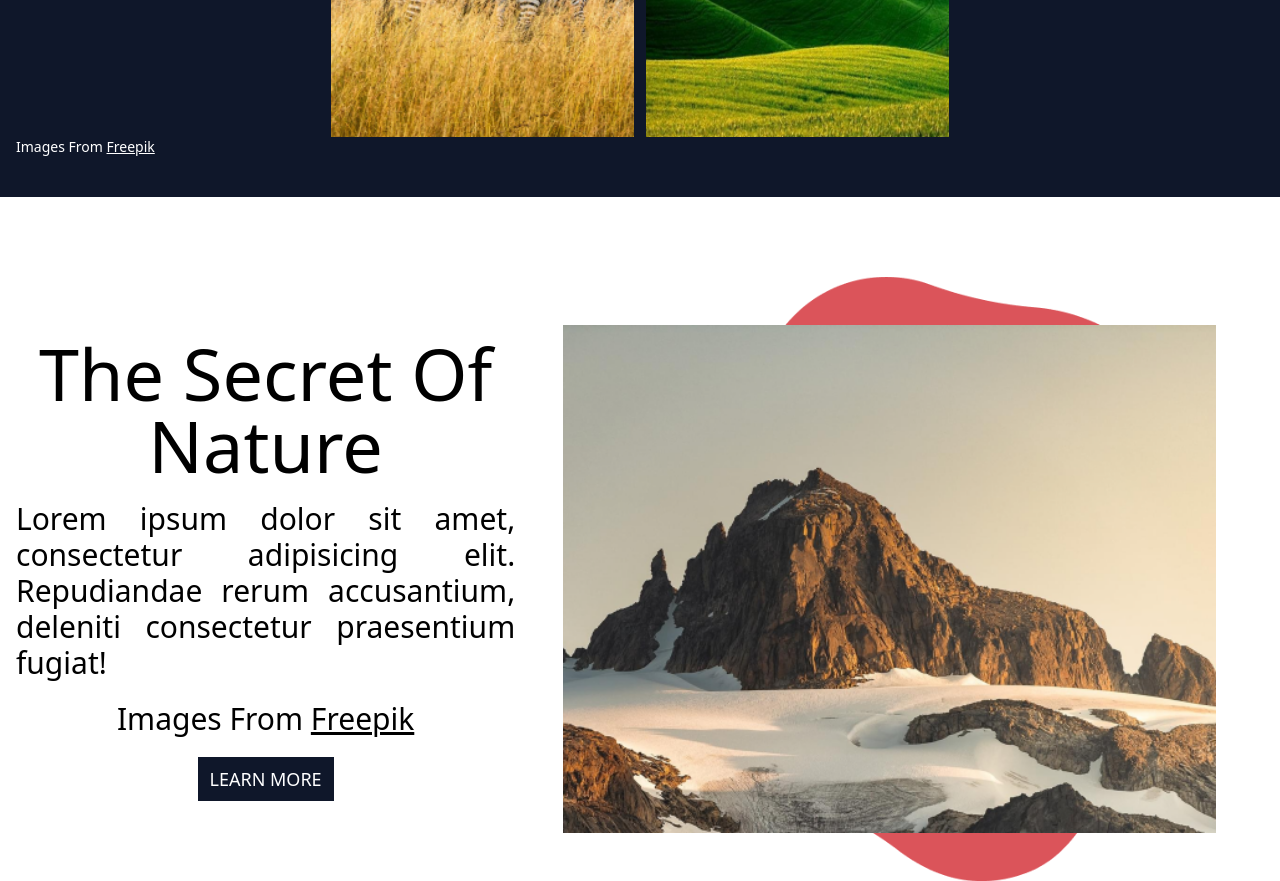
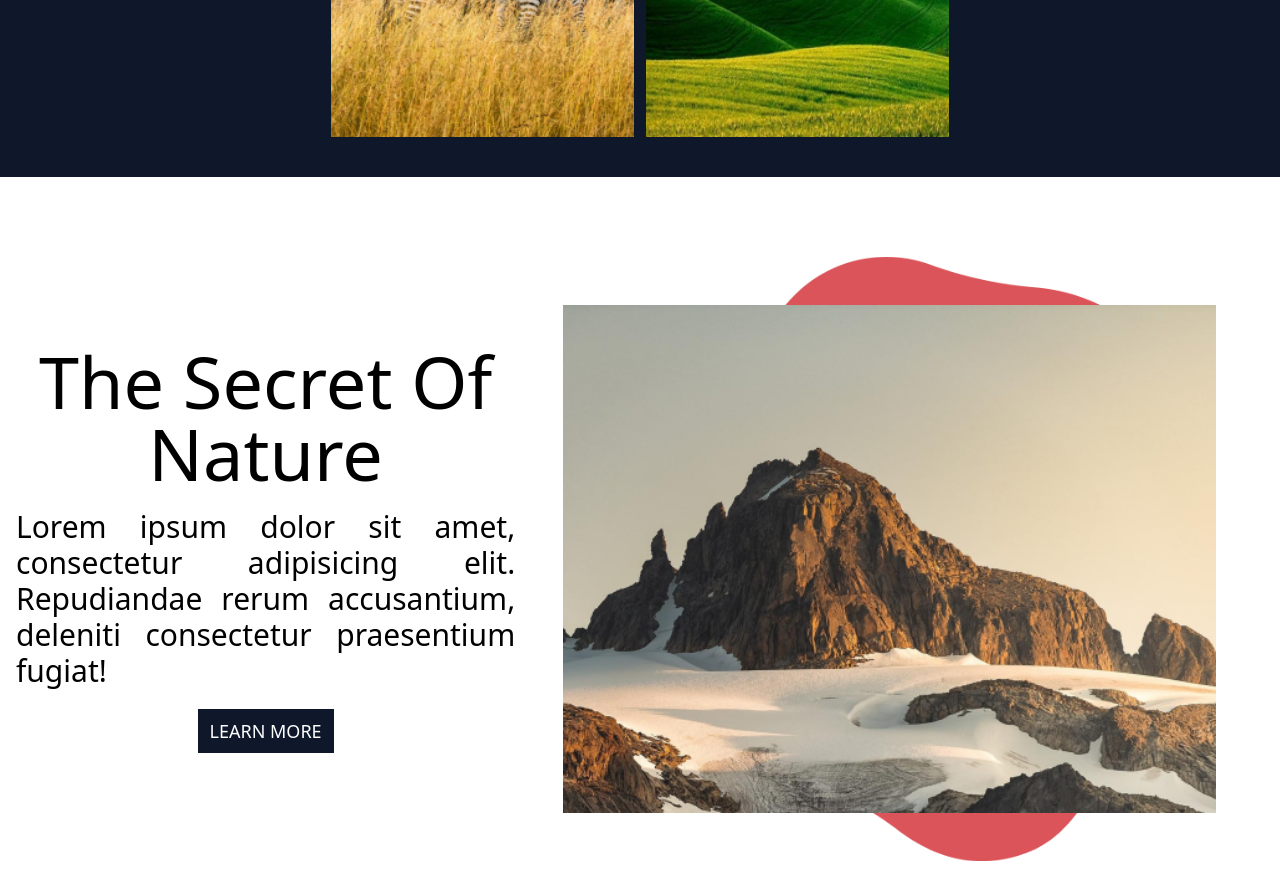
Before and after one commit to fs-nirjhor/travel-with-fsn, a website: page index.html in a window 1280 px wide. Shown: the part 1360-2241 px from the top of the page. Drawn offline with nearby package versions, Linux system fonts and the light colour scheme.

Commit message:
freepik remove

```diff
--- a/index.html
+++ b/index.html
@@ -20,7 +20,7 @@
   </head>
   <body>
     <header class="sticky top-0 bg-white shadow-md">
-    <nav class="flex justify-between items-center px-3 md:container mx-auto text-lg lg:text-3xl">
+    <nav class="flex justify-between items-center px-3 md:container mx-auto text-sm lg:text-xl">
       <img src="./images/fsn-travel.svg" class="h-14 md:h-20" alt="logo" />
       <details class="md:hidden open:text-blue-500">
         <summary class="list-none">
@@ -96,7 +96,6 @@
             />
           </div>
         </div>
-        <p class="text-sm">Images From <a class="underline">Freepik</a></p>
       </div>
     </section>
 
@@ -108,9 +107,6 @@
         <p class="text-lg lg:text-3xl text-justify my-5">
           Lorem ipsum dolor sit amet, consectetur adipisicing elit. Repudiandae
           rerum accusantium, deleniti consectetur praesentium fugiat!
-        </p>
-        <p class="text-lg lg:text-3xl my-5">
-          Images From <a class="underline">Freepik</a>
         </p>
         <button class="btn mb-5 bg-slate-900 text-white">
           Learn More
@@ -164,9 +160,7 @@
                 hic, ipsam quia rem provident minus quisquam, quod pariatur
                 dolor voluptatibus sed, itaque ea commodi voluptatem sit.
               </p>
-              <p class="text-lg lg:text-3xl">
-                Images From <a class="underline">Freepik</a>
-              </p>
+
               <button class="btn my-5 bg-slate-900 text-white">
                 Learn More
               </button>
@@ -225,9 +219,7 @@
             <button class="btn bg-white text-black font-medium">
               Learn More
             </button>
-            <p class="text-sm pt-3">
-              Images From <a class="underline">Freepik</a>
-            </p>
+
           </div>
           <img
             class="object-cover w-full"
@@ -349,7 +341,6 @@
             class="object-cover rounded-full mx-auto mb-5"
           />
           <h2 class="text-4xl font-semibold">Travel With Us</h2>
-          <p class="text-sm mt-3">Images From <a class="underline">Freepik</a></p>
         </div>
         <div class="md:px-5 md:py-10">
           <h6 class="text-lg lg:text-3xl font-semibold">
```
